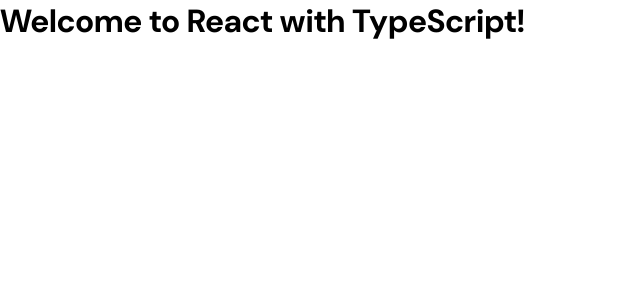
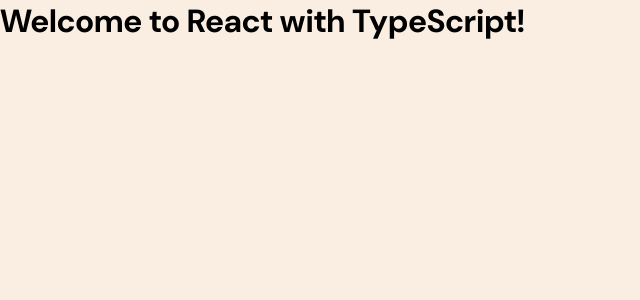
Before and after one commit to Anandvlog/bento-grid, a React (Vite) app: page / in a window 1280 px wide. Shown: the top 300 px of the page, without its empty margins (0-640 px from the left). Built offline with nearby package versions, Linux system fonts and the light colour scheme.

Commit message:
add readme file

```diff
--- a/index.html
+++ b/index.html
@@ -2,7 +2,7 @@
 <html lang="en">
   <head>
     <meta charset="UTF-8" />
-    <link rel="icon" type="image/svg+xml" href="/favicon.svg" />
+    <link rel="icon" type="image/svg+xml" href="/src/assets/images/favicon-32x32.png" />
     <meta name="viewport" content="width=device-width, initial-scale=1.0" />
     <title>bento-grid</title>
   </head>
--- a/src/App.css
+++ b/src/App.css
@@ -19,3 +19,7 @@
    height:100%;
    font-family: "DMSans", sans-serif;
 }
+
+body{
+  background-color:hsl(31, 66%, 93%);
+}
```
Also changed, not shown: 2 other files (tests, documents, lock files or other folders).
